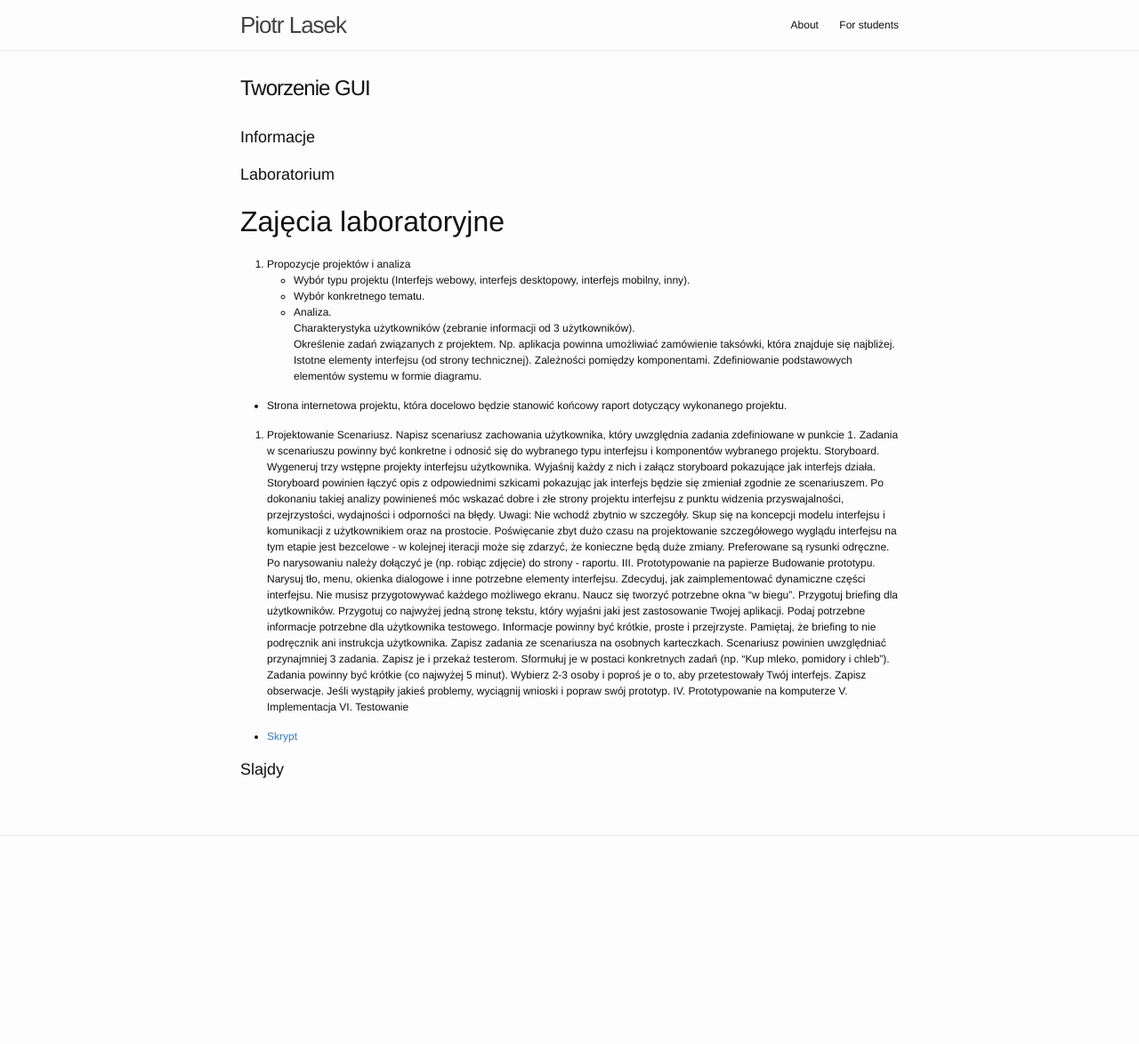
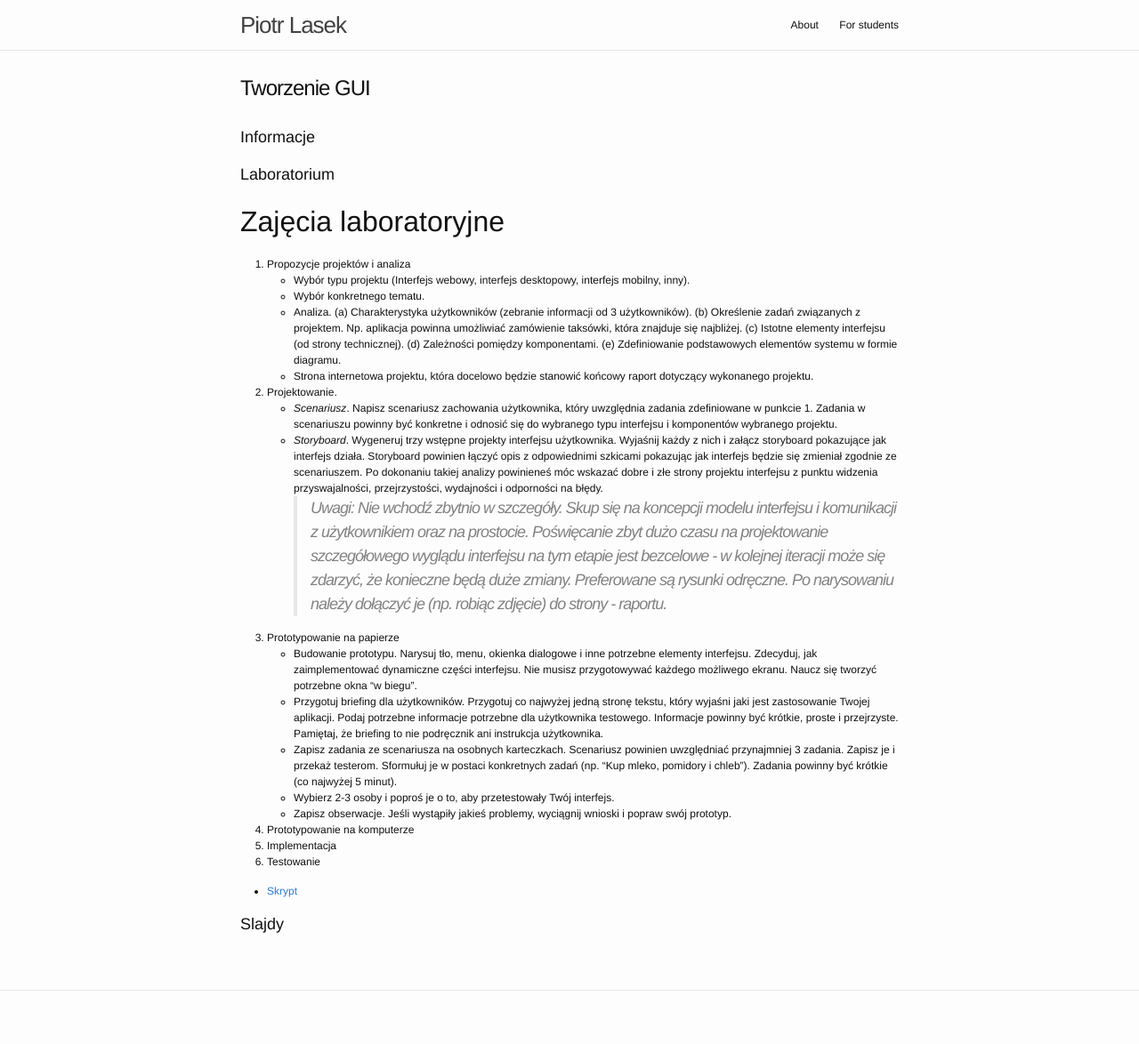
Before and after one commit to piotrlasek/piotrlasek.github.io, a Jekyll site: the page built from for-students/tgui2016.md, in a window 1280 px wide. Shown: the whole page at 89% size. Built offline with Jekyll 4.4.1, drawn with Linux system fonts in a browser that asks for light colours; before the commit the page ends 1000 px from its top, so only the background shows below that.

Commit message:
Update tgui2016.md

```diff
--- a/for-students/tgui2016.md
+++ b/for-students/tgui2016.md
@@ -14,28 +14,26 @@
 1. Propozycje projektów i analiza
  * Wybór typu projektu (Interfejs webowy, interfejs desktopowy, interfejs mobilny, inny).
  * Wybór konkretnego tematu.
- * Analiza.
-: Charakterystyka użytkowników (zebranie informacji od 3 użytkowników).
-: Określenie zadań związanych z projektem. Np. aplikacja powinna umożliwiać zamówienie taksówki, która znajduje się najbliżej.
-: Istotne elementy interfejsu (od strony technicznej). Zależności pomiędzy komponentami. Zdefiniowanie podstawowych elementów systemu w formie diagramu.
-
+ * Analiza. (a) Charakterystyka użytkowników (zebranie informacji od 3 użytkowników). (b) Określenie zadań związanych z projektem. Np. aplikacja powinna umożliwiać zamówienie taksówki, która znajduje się najbliżej. (c) Istotne elementy interfejsu (od strony technicznej). (d) Zależności pomiędzy komponentami. (e) Zdefiniowanie podstawowych elementów systemu w formie diagramu.
  * Strona internetowa projektu, która docelowo będzie stanowić końcowy raport dotyczący wykonanego projektu.
 
-2. Projektowanie
-Scenariusz. Napisz scenariusz zachowania użytkownika, który uwzględnia zadania zdefiniowane w punkcie 1. Zadania w scenariuszu powinny być konkretne i odnosić się do wybranego typu interfejsu i komponentów wybranego projektu.
-Storyboard. Wygeneruj trzy wstępne projekty interfejsu użytkownika. Wyjaśnij każdy z nich i załącz storyboard pokazujące jak interfejs działa. Storyboard powinien łączyć opis z odpowiednimi szkicami pokazując jak interfejs będzie się zmieniał zgodnie ze scenariuszem. Po dokonaniu takiej analizy powinieneś móc wskazać dobre i złe strony projektu interfejsu z punktu widzenia przyswajalności, przejrzystości, wydajności i odporności na błędy.
-Uwagi:
-Nie wchodź zbytnio w szczegóły. Skup się na koncepcji modelu interfejsu i komunikacji z użytkownikiem oraz na prostocie. Poświęcanie zbyt dużo czasu na projektowanie szczegółowego wyglądu interfejsu na tym etapie jest bezcelowe - w kolejnej iteracji może się zdarzyć, że konieczne będą duże zmiany.
-Preferowane są rysunki odręczne. Po narysowaniu należy dołączyć je (np. robiąc zdjęcie) do strony - raportu.
-III. Prototypowanie na papierze
-Budowanie prototypu. Narysuj tło, menu, okienka dialogowe i inne potrzebne elementy interfejsu. Zdecyduj, jak zaimplementować dynamiczne części interfejsu. Nie musisz przygotowywać każdego możliwego ekranu. Naucz się tworzyć potrzebne okna “w biegu”.
-Przygotuj briefing dla użytkowników. Przygotuj co najwyżej jedną stronę tekstu, który wyjaśni jaki jest zastosowanie Twojej aplikacji. Podaj potrzebne informacje potrzebne dla użytkownika testowego. Informacje powinny być krótkie, proste i przejrzyste. Pamiętaj, że briefing to nie podręcznik ani instrukcja użytkownika.
-Zapisz zadania ze scenariusza na osobnych karteczkach. Scenariusz powinien uwzględniać przynajmniej 3 zadania. Zapisz je i przekaż testerom. Sformułuj je w postaci konkretnych zadań (np. “Kup mleko, pomidory i chleb”). Zadania powinny być krótkie (co najwyżej 5 minut).
-Wybierz 2-3 osoby i poproś je o to, aby przetestowały Twój interfejs.
-Zapisz obserwacje. Jeśli wystąpiły jakieś problemy, wyciągnij wnioski i popraw swój prototyp.
-IV. Prototypowanie na komputerze
-V. Implementacja
-VI. Testowanie
+2. Projektowanie.
+  * *Scenariusz*. Napisz scenariusz zachowania użytkownika, który uwzględnia zadania zdefiniowane w punkcie 1. Zadania w scenariuszu powinny być konkretne i odnosić się do wybranego typu interfejsu i komponentów wybranego projektu.
+  * *Storyboard*. Wygeneruj trzy wstępne projekty interfejsu użytkownika. Wyjaśnij każdy z nich i załącz storyboard pokazujące jak interfejs działa. Storyboard powinien łączyć opis z odpowiednimi szkicami pokazując jak interfejs będzie się zmieniał zgodnie ze scenariuszem. Po dokonaniu takiej analizy powinieneś móc wskazać dobre i złe strony projektu interfejsu z punktu widzenia przyswajalności, przejrzystości, wydajności i odporności na błędy.
+> *Uwagi*:
+> Nie wchodź zbytnio w szczegóły. Skup się na koncepcji modelu interfejsu i komunikacji z użytkownikiem oraz na prostocie. Poświęcanie zbyt dużo czasu na projektowanie szczegółowego wyglądu interfejsu na tym etapie jest bezcelowe - w kolejnej iteracji może się zdarzyć, że konieczne będą duże zmiany.
+> Preferowane są rysunki odręczne. Po narysowaniu należy dołączyć je (np. robiąc zdjęcie) do strony - raportu.
+
+3. Prototypowanie na papierze
+  * Budowanie prototypu. Narysuj tło, menu, okienka dialogowe i inne potrzebne elementy interfejsu. Zdecyduj, jak zaimplementować dynamiczne części interfejsu. Nie musisz przygotowywać każdego możliwego ekranu. Naucz się tworzyć potrzebne okna “w biegu”.
+  * Przygotuj briefing dla użytkowników. Przygotuj co najwyżej jedną stronę tekstu, który wyjaśni jaki jest zastosowanie Twojej aplikacji. Podaj potrzebne informacje potrzebne dla użytkownika testowego. Informacje powinny być krótkie, proste i przejrzyste. Pamiętaj, że briefing to nie podręcznik ani instrukcja użytkownika.
+  * Zapisz zadania ze scenariusza na osobnych karteczkach. Scenariusz powinien uwzględniać przynajmniej 3 zadania. Zapisz je i przekaż testerom. Sformułuj je w postaci konkretnych zadań (np. “Kup mleko, pomidory i chleb”). Zadania powinny być krótkie (co najwyżej 5 minut).
+  * Wybierz 2-3 osoby i poproś je o to, aby przetestowały Twój interfejs.
+  * Zapisz obserwacje. Jeśli wystąpiły jakieś problemy, wyciągnij wnioski i popraw swój prototyp.
+
+4. Prototypowanie na komputerze
+5. Implementacja
+6. Testowanie
 
  * [Skrypt](https://docs.google.com/document/d/e/2PACX-1vRdJkt1Ead97JKsi5fkici8FhGD2ZOMA-XmEkUns50ASv-rOw3t09827Rs7s3yFdh9wMHJhru5ymWmY/pub)
 
```
